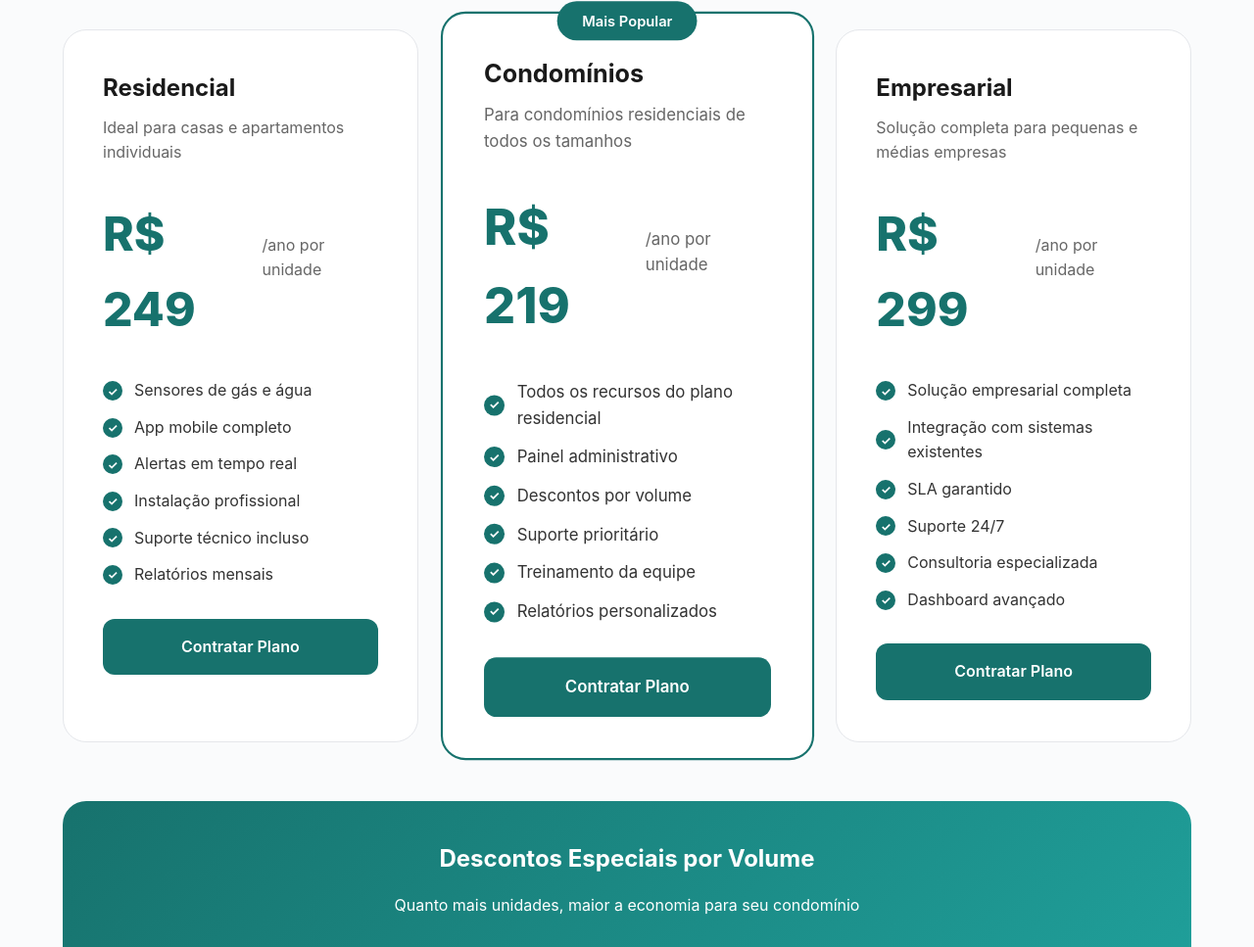
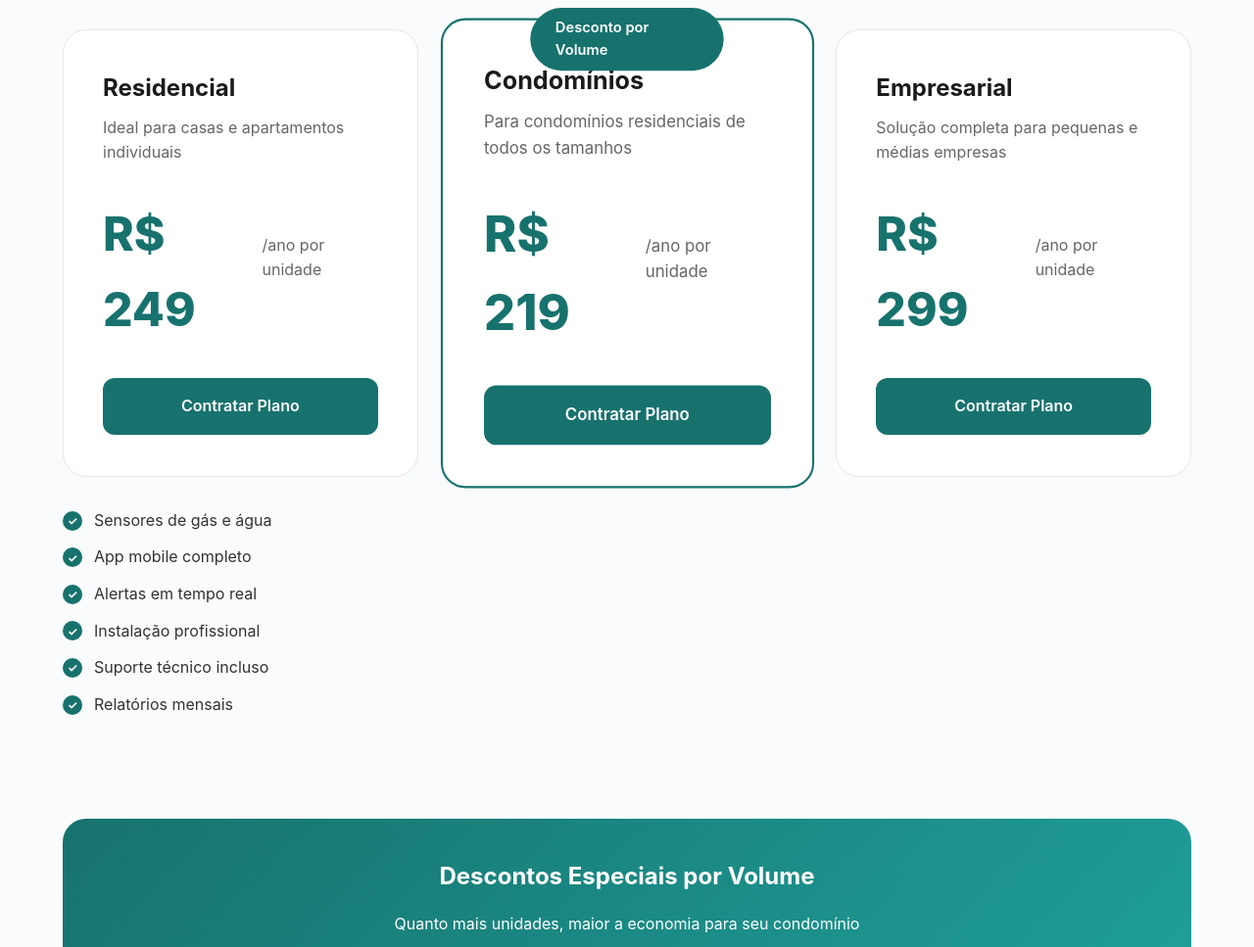
Before and after one commit to c-fonseca/conheca-ecosense, a plain HTML site: page index.html in a window 1280 px wide. Shown: the part 2297-3264 px from the top of the page at 98% size. Drawn offline with Linux system fonts and the light colour scheme.

Commit message:
Correção dos planos

```diff
--- a/index.html
+++ b/index.html
@@ -110,14 +110,6 @@
                             <span class="price-amount">R$ 249</span>
                             <span class="price-period">/ano por unidade</span>
                         </div>
-                        <ul class="features-list">
-                            <li>Sensores de gás e água</li>
-                            <li>App mobile completo</li>
-                            <li>Alertas em tempo real</li>
-                            <li>Instalação profissional</li>
-                            <li>Suporte técnico incluso</li>
-                            <li>Relatórios mensais</li>
-                        </ul>
                         <a href="#contato" class="plan-button">Contratar Plano</a>
                     </div>
                     <div class="pricing-card popular">
@@ -127,14 +119,6 @@
                             <span class="price-amount">R$ 219</span>
                             <span class="price-period">/ano por unidade</span>
                         </div>
-                        <ul class="features-list">
-                            <li>Todos os recursos do plano residencial</li>
-                            <li>Painel administrativo</li>
-                            <li>Descontos por volume</li>
-                            <li>Suporte prioritário</li>
-                            <li>Treinamento da equipe</li>
-                            <li>Relatórios personalizados</li>
-                        </ul>
                         <a href="#contato" class="plan-button">Contratar Plano</a>
                     </div>
                     <div class="pricing-card">
@@ -144,16 +128,17 @@
                             <span class="price-amount">R$ 299</span>
                             <span class="price-period">/ano por unidade</span>
                         </div>
-                        <ul class="features-list">
-                            <li>Solução empresarial completa</li>
-                            <li>Integração com sistemas existentes</li>
-                            <li>SLA garantido</li>
-                            <li>Suporte 24/7</li>
-                            <li>Consultoria especializada</li>
-                            <li>Dashboard avançado</li>
-                        </ul>
                         <a href="#contato" class="plan-button">Contratar Plano</a>
+
                     </div>
+                    <ul class="features-list">
+                        <li>Sensores de gás e água</li>
+                        <li>App mobile completo</li>
+                        <li>Alertas em tempo real</li>
+                        <li>Instalação profissional</li>
+                        <li>Suporte técnico incluso</li>
+                        <li>Relatórios mensais</li>
+                    </ul>
                 </div>
                 <div class="volume-discount">
                     <h3>Descontos Especiais por Volume</h3>
--- a/style.css
+++ b/style.css
@@ -24,7 +24,7 @@ header {
     width: 100%;
     background: rgba(255, 255, 255, 0.95);
     backdrop-filter: blur(20px);
-    border-bottom: 1px solid rgba(0,0,0,0.05);
+    border-bottom: 1px solid rgba(0, 0, 0, 0.05);
     z-index: 1000;
     transition: all 0.3s ease;
 }
@@ -36,7 +36,7 @@ nav {
     padding: 20px 0;
 }
 
-.img-logo{
+.img-logo {
     height: 4em;
 }
 
@@ -180,7 +180,7 @@ nav {
     position: relative;
 }
 
-.telaInicial-app{
+.telaInicial-app {
     width: 270px;
     height: 560px;
 }
@@ -199,7 +199,7 @@ nav {
 .status-indicator {
     width: 80px;
     height: 80px;
-    background: rgba(255,255,255,0.2);
+    background: rgba(255, 255, 255, 0.2);
     border-radius: 50%;
     display: flex;
     align-items: center;
@@ -210,14 +210,27 @@ nav {
 }
 
 @keyframes pulse {
-    0%, 100% { transform: scale(1); }
-    50% { transform: scale(1.1); }
+
+    0%,
+    100% {
+        transform: scale(1);
+    }
+
+    50% {
+        transform: scale(1.1);
+    }
 }
 
 /* Features Section */
 .features {
     padding: 120px 0;
     background: white;
+}
+
+.features ul {
+    display: flex;
+    justify-content: center;
+    align-items: center;
 }
 
 .section-header {
@@ -278,7 +291,7 @@ nav {
 
 .feature-card:hover {
     transform: translateY(-8px);
-    box-shadow: 0 20px 60px rgba(0,0,0,0.1);
+    box-shadow: 0 20px 60px rgba(0, 0, 0, 0.1);
 }
 
 .feature-icon {
@@ -293,7 +306,7 @@ nav {
     margin-bottom: 24px;
 }
 
-.feature-icon i{
+.feature-icon i {
     color: white;
 }
 
@@ -337,13 +350,14 @@ nav {
 }
 
 .pricing-card.popular::before {
-    content: 'Mais Popular';
+    content: 'Desconto por Volume';
     position: absolute;
     top: -12px;
     left: 50%;
     transform: translateX(-50%);
     background: #17726d;
     color: white;
+    width: 10em;
     padding: 8px 24px;
     border-radius: 100px;
     font-size: 14px;
@@ -352,7 +366,7 @@ nav {
 
 .pricing-card:hover {
     transform: translateY(-8px);
-    box-shadow: 0 20px 60px rgba(0,0,0,0.1);
+    box-shadow: 0 20px 60px rgba(0, 0, 0, 0.1);
 }
 
 .pricing-card.popular:hover {
@@ -459,7 +473,7 @@ nav {
 }
 
 .discount-item {
-    background: rgba(255,255,255,0.1);
+    background: rgba(255, 255, 255, 0.1);
     padding: 20px;
     border-radius: 16px;
     backdrop-filter: blur(10px);
@@ -647,9 +661,9 @@ footer {
         grid-template-columns: 1fr;
     }
 
-    .telaInicial-app{
-    padding: 0 2.7em 5em 0;
-}
+    .telaInicial-app {
+        padding: 0 2.7em 5em 0;
+    }
 }
 
 @media (max-width: 480px) {
```
